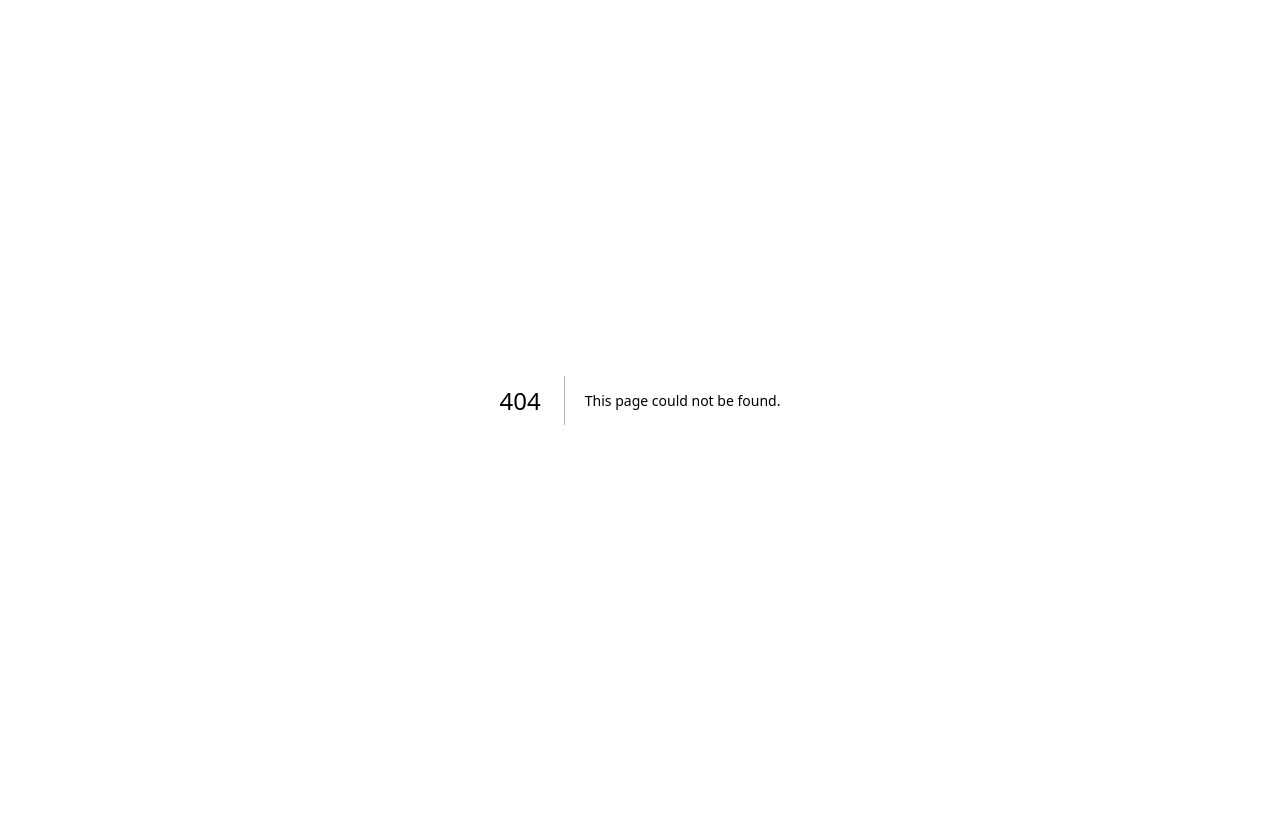
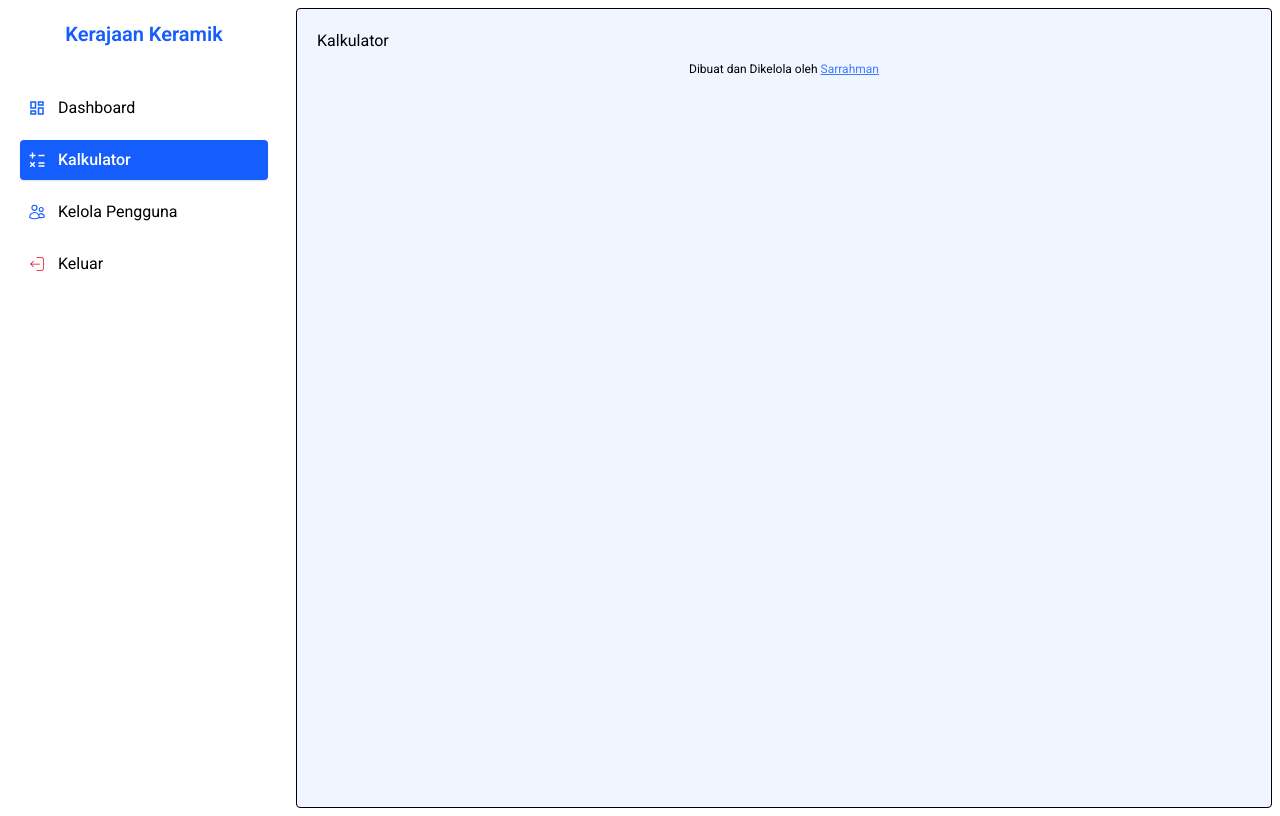
Before and after one commit to sarrahman-me/kerajaan-keramik, a Next.js app: page /dashboard/kalkulator in a window 1280 px wide. Before the commit this address had no page. Built offline with nearby package versions, Linux system fonts and the light colour scheme.

Commit message:
:hammer: menambahkan fitur logout

```diff
--- /dev/null
+++ b/app/api/logout/route.ts
@@ -0,0 +1,15 @@
+import { NextResponse } from 'next/server';
+
+export async function POST() {
+  const response = NextResponse.json({ message: 'Logout berhasil' });
+
+  // Hapus token dari cookie
+  response.cookies.set('token', '', {
+    httpOnly: true,
+    secure: process.env.NODE_ENV === 'production',
+    maxAge: 0,
+    path: '/',
+  });
+
+  return response;
+}
--- /dev/null
+++ b/app/dashboard/kalkulator/page.tsx
@@ -0,0 +1,5 @@
+export default function Home() {
+  return (
+    <div>Kalkulator</div>
+  );
+}
--- a/app/login/page.tsx
+++ b/app/login/page.tsx
@@ -36,9 +36,10 @@ export default function LoginPage() {
       window.location.href = "/dashboard";
     } catch (error) {
       Notify.failure("Terjadi kesalahan:" + error);
+    } finally {
+      Loading.remove()
     }
 
-    Loading.remove()
   };
 
   return (
--- a/layouts/sidebar.tsx
+++ b/layouts/sidebar.tsx
@@ -1,11 +1,13 @@
-
 "use client";
 
 import { ReactElement } from "react";
 import { MdOutlineDashboard } from "react-icons/md";
 import { HiOutlineUsers } from "react-icons/hi2";
+import { BiMath } from "react-icons/bi";
 import { isActivePage } from "@/utils/isActivePage";
 import { usePathname, useRouter } from "next/navigation";
+import { CiLogout } from "react-icons/ci";
+import { Confirm } from "notiflix";
 
 interface menuInterface {
   title: string;
@@ -20,6 +22,11 @@ const dashboard_menu_dekstop: menuInterface[] = [
     href: "/dashboard",
   },
   {
+    title: "Kalkulator",
+    icon: <BiMath />,
+    href: "/dashboard/kalkulator",
+  },
+  {
     title: "Kelola Pengguna",
     icon: <HiOutlineUsers />,
     href: "/dashboard/pengguna",
@@ -30,6 +37,31 @@ const dashboard_menu_dekstop: menuInterface[] = [
 const Sidebar = () => {
   const router = useRouter();
   const pathname = usePathname();
+
+  const handleLogout = async () => {
+    Confirm.show(
+      'Konfirmasi',
+      'Ingin keluar dari aplikasi ?',
+      'Keluar',
+      'Tidak',
+      async () => {
+        try {
+          const res = await fetch("/api/logout", {
+            method: "POST",
+          });
+
+          if (res.ok) {
+            router.push("/login");
+          }
+        } catch (error) {
+          console.error("Logout gagal:", error);
+        }
+      },
+      () => { },
+      { okButtonBackground: "red", titleColor: "red" },
+    );
+  };
+
 
   return (
     <aside className="space-y-10 select-none">
@@ -61,6 +93,17 @@ const Sidebar = () => {
             </div>
           );
         })}
+        <div
+          onClick={handleLogout}
+          className={`flex items-center space-x-3 p-2 rounded-sm text-secondary-medium cursor-pointer select-none hover:bg-red-50`}
+        >
+          <span
+            className={`text-lg text-red-600`}
+          >
+            <CiLogout />
+          </span>
+          <p className="lg:block hidden">Keluar</p>
+        </div>
       </div>
     </aside>
   );
```
